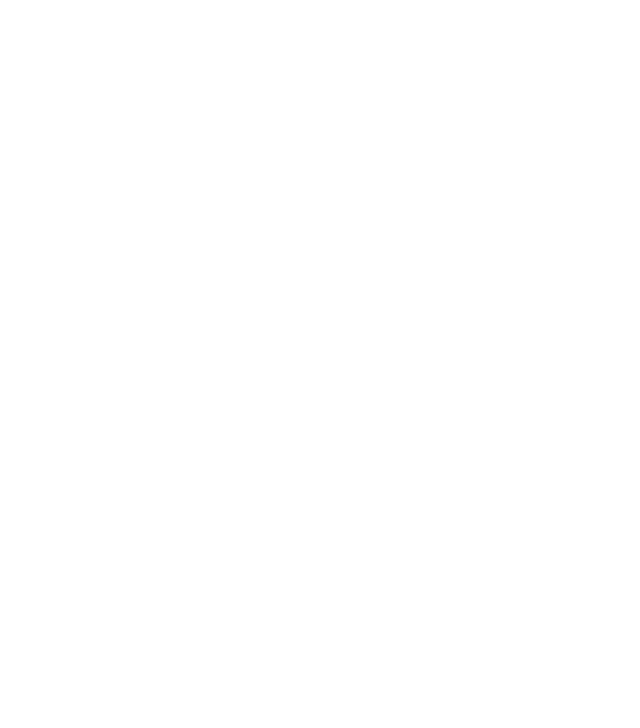
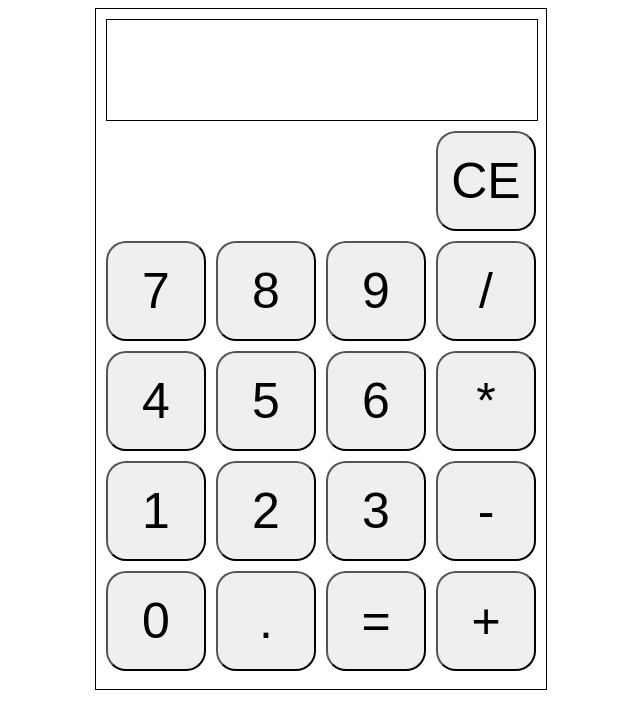
Before and after one commit to Kenny-Sum/Calculator_Project, a plain HTML site: page index.html in a window 1280 px wide. Shown: the whole page, without its empty margins (319-959 px from the left). Drawn offline with Linux system fonts and the light colour scheme.

Commit message:
Created calculator gui.

```diff
--- a/index.html
+++ b/index.html
@@ -3,10 +3,42 @@
 <head>
     <meta charset="UTF-8">
     <meta name="viewport" content="width=device-width, initial-scale=1.0">
+    <link rel="stylesheet" href="styles.css" />
     <title>Calculator</title>
 </head>
 <body>
+    <div class="calculator">
+        <div class="display">
 
+        </div>
+        <div class="section_one">
+            <div class="block blockCE"><button>CE</button></div>
+        </div>
+        <div class="section_two">
+            <div class="block"><button>7</button></div>
+            <div class="block"><button>8</button></div>
+            <div class="block"><button>9</button></div>
+            <div class="block"><button>/</button></div>
+        </div>
+        <div class="section_three">
+            <div class="block"><button>4</button></div>
+            <div class="block"><button>5</button></div>
+            <div class="block"><button>6</button></div>
+            <div class="block"><button>*</button></div>
+        </div>
+        <div class="section_four">
+            <div class="block"><button>1</button></div>
+            <div class="block"><button>2</button></div>
+            <div class="block"><button>3</button></div>
+            <div class="block"><button>-</button></div>
+        </div>
+        <div class="section_five">
+            <div class="block"><button>0</button></div>
+            <div class="block"><button>.</button></div>
+            <div class="block"><button>=</button></div>
+            <div class="block"><button>+</button></div>
+        </div>
+    </div>
 </body>
 <script></script>
 </html>
--- /dev/null
+++ b/styles.css
@@ -0,0 +1,47 @@
+body {
+    display: flex;
+    justify-content: center;
+
+}
+
+.calculator {
+    width:450px;
+    height:680px;
+    border: solid black 1px;
+}
+
+.display, .section_one, .section_two, .section_three, .section_four, .section_five{
+    display: flex;
+    gap: 10px;
+    width: 430px;
+    height: 100px;
+    margin-left: 10px;
+    margin-bottom: 10px;
+}
+
+.display {
+    margin-top: 10px;
+    border: solid black 1px;
+
+}
+
+.section_one {
+    margin-top: 10px;
+}
+
+.block {
+    display: flex;
+    justify-content: center;
+    align-items: center;
+}
+
+button {
+    width: 100px;
+    height: 100px;
+    border-radius: 20px;
+    font-size: 50px;
+}
+
+.blockCE {
+    margin-left: 330px;
+}
```
Also changed, not shown: style.css (deleted).
